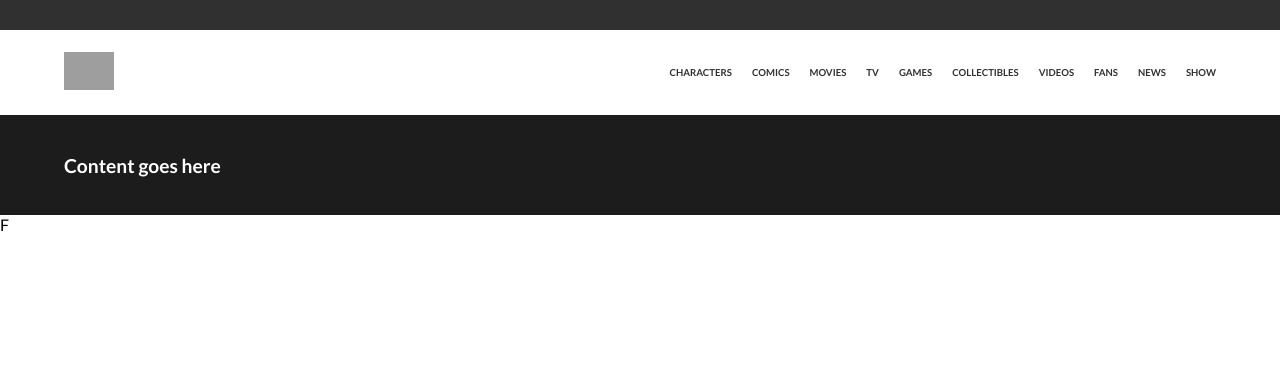
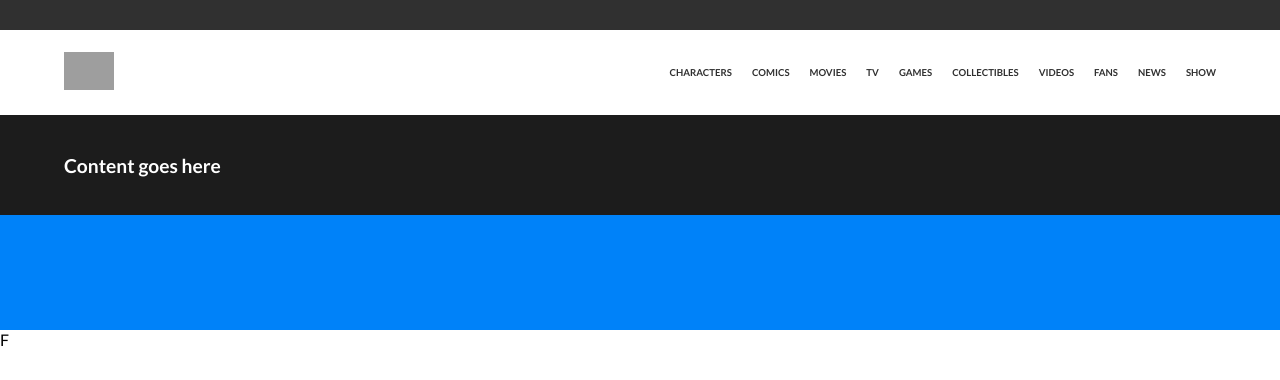
Before and after one commit to LucaFabbozzo/vite-dc-comics, a Vue app: page / in a window 1280 px wide. Shown: the top 380 px of the page. Built offline with nearby package versions, Linux system fonts and the light colour scheme; grey boxes are pictures that could not be loaded.

Commit message:
add main bottom structure

```diff
--- a/src/components/AppMain.vue
+++ b/src/components/AppMain.vue
@@ -11,7 +11,7 @@ export default {
         <h1>Content goes here</h1>
       </div>
     </div>
-    <div class="button"></div>
+    <div class="bottom"></div>
   </div>
 </template>
 
@@ -24,4 +24,8 @@ export default {
   height: 100px;
   font-size: 0.6rem;
 }
+.bottom {
+  height: 115px;
+  background-color: $tertiary-color;
+}
 </style>
```
